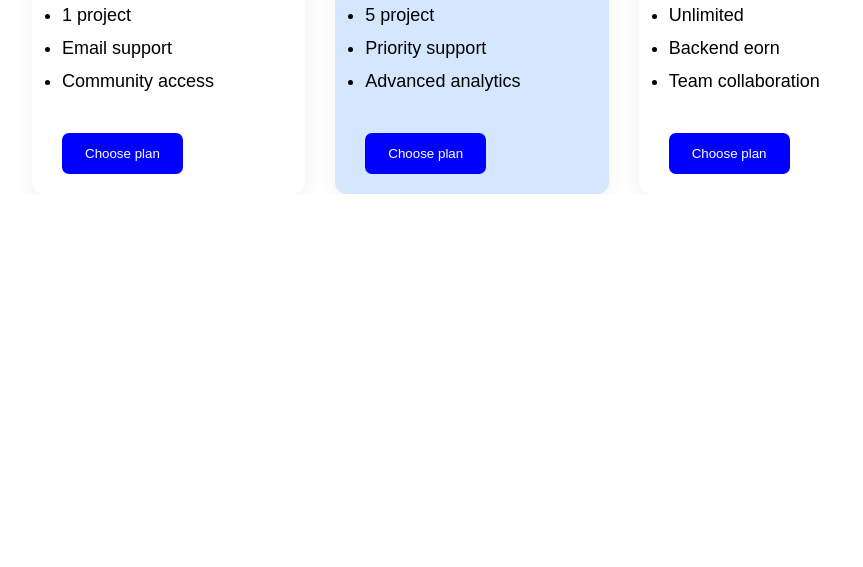
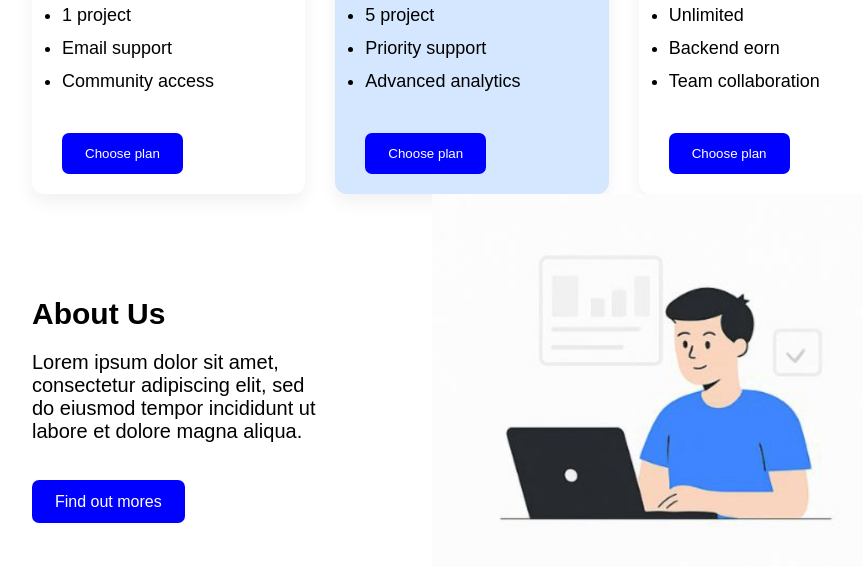
Before and after one commit to alikhanerbolat777-lgtm/Marketing-sait, a plain HTML site: page index.html in a window 1280 px wide. Shown: the part 733-1300 px from the top of the page, without its empty margins (168-1031 px from the left). Before the commit the page ends 927 px from the top, so only its background shows below. Drawn offline with Linux system fonts and the light colour scheme.

Commit message:
Added an about us section

```diff
--- a/index.css
+++ b/index.css
@@ -64,10 +64,11 @@ body {
     border: none;
     color: #fff;
     cursor: pointer;
-    transition: background-color 0.3s ease;;
+    transition: background-color 0.3s ease;
+    ;
 }
 
-.btn:hover{
+.btn:hover {
     background-color: darkblue;
 }
 
@@ -83,13 +84,13 @@ body {
     width: 320px;
     padding: 20px 30px;
     border-radius: 12px;
-    box-shadow: 0 8px 18px rgba(0,0,0,0.06);
+    box-shadow: 0 8px 18px rgba(0, 0, 0, 0.06);
     transition: transform .3s ease, box-shadow .3s ease;
 }
 
 .pricing-card:hover {
     transform: translateY(-6px);
-    box-shadow: 0 12px 25px rgba(0,0,0,0.12);
+    box-shadow: 0 12px 25px rgba(0, 0, 0, 0.12);
 }
 
 .plan-title {
@@ -114,6 +115,35 @@ body {
     font-size: 18px;
 }
 
-.card-2{
+.card-2 {
     background: #d4e7ff;
 }
+
+.about {
+    display: flex;
+    justify-content: space-between;
+    align-items: center;
+    gap: 40px;
+}
+
+.about__image {
+    max-width: 480px;
+    width: 100%;
+    height: auto;
+}
+
+.about__title {
+    font-size: 30px;
+    margin-bottom: 16px;
+}
+
+.about__text {
+    font-size: 20px;
+    max-width: 300px;
+    font-weight: 300;
+    margin-bottom: 50px;
+}
+
+.about .btn{
+    text-decoration: none;
+}
--- a/index.html
+++ b/index.html
@@ -77,6 +77,21 @@
 
     </div>
 
+    <div class="about">
+        <div class="about__content">
+            <h3 class="about__title">About Us</h3>
+            <p class="about__text">
+                Lorem ipsum dolor sit amet, consectetur adipiscing elit, sed do eiusmod tempor incididunt
+                ut labore et dolore magna aliqua.
+            </p>
+
+            <a class="btn" href="#">Find out mores</a>
+        </div>
+
+        <img class="about__image" src="img/photo.jpg" alt="About us photo">
+    </div>
+
+
 
 </body>
 
```
Also changed, not shown: image.png (deleted), img/photo.jpg (added).
